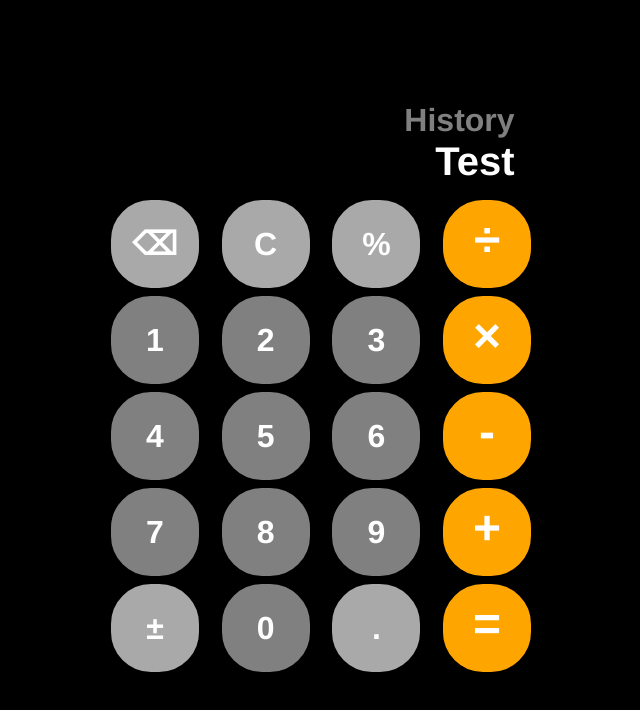
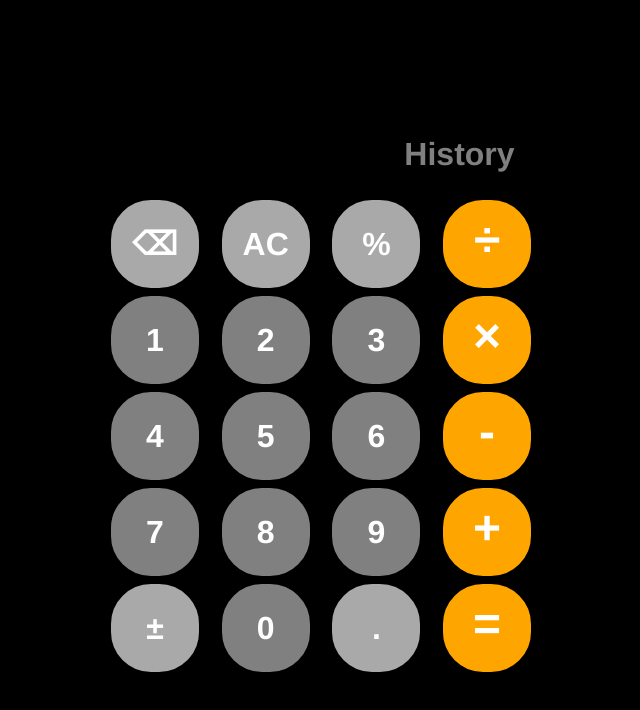
Before and after one commit to Vairiation/calculator, a website built with Vite: page index.html in a window 1280 px wide. Shown: the whole page, without its empty margins (319-959 px from the left). Built offline with nearby package versions, Linux system fonts and the light colour scheme.

Commit message:
Change delete class name to remove to match function and change default clear value to AC

```diff
--- a/index.html
+++ b/index.html
@@ -15,13 +15,12 @@
               History
             </div>
             <div class='readout'>
-              Test
             </div>
         </div>
         <div class='buttonsContainer'>
           <div class='row first modifiers'>
-              <button class='modifier delete'>⌫</button>
-              <button class='modifier clear'>C</button>
+              <button class='modifier remove'>⌫</button>
+              <button class='modifier clear'>AC</button>
               <button class='modifier percent'>%</button>
               <button class='function divide'>÷</button>
           </div>
```
